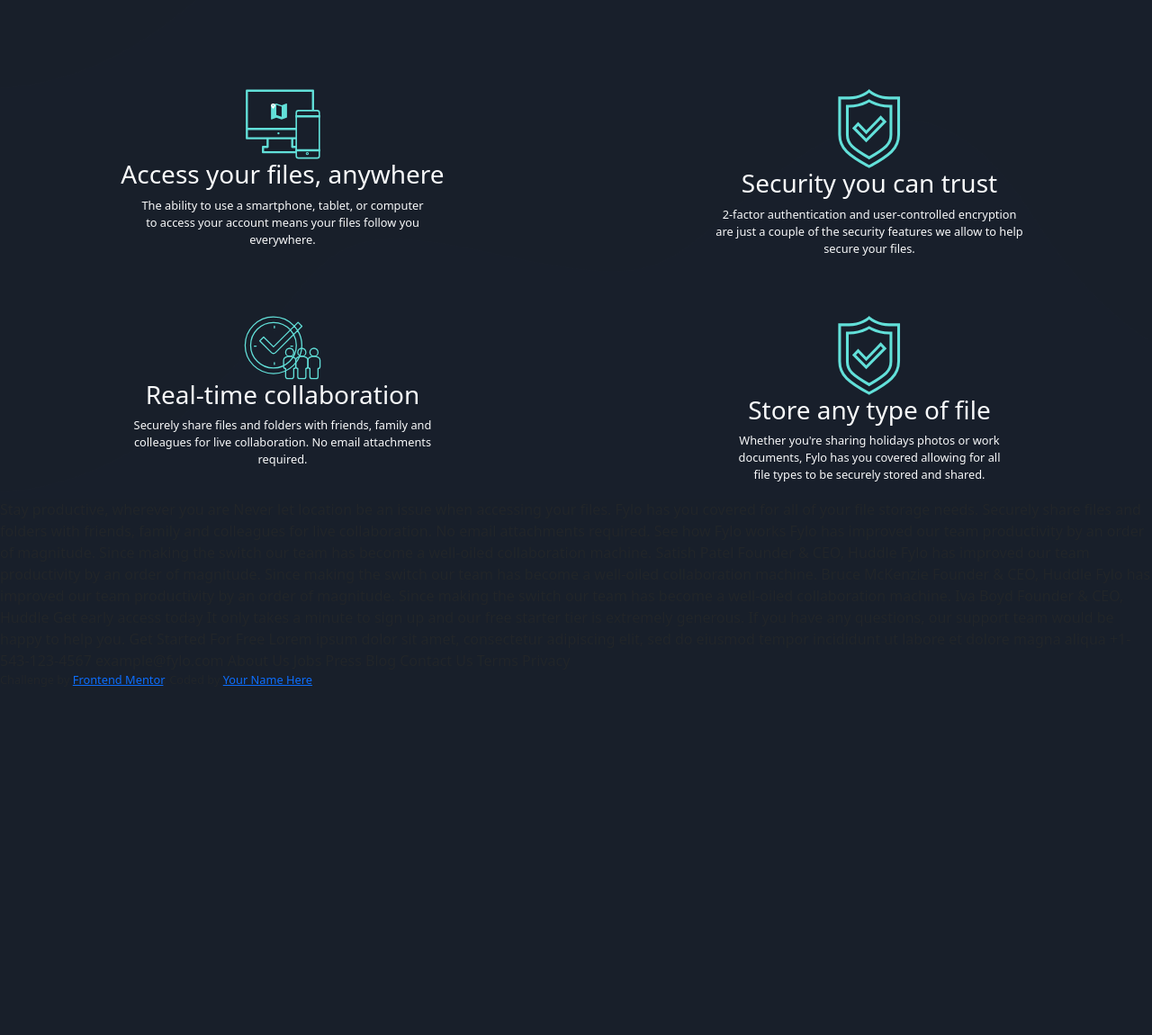
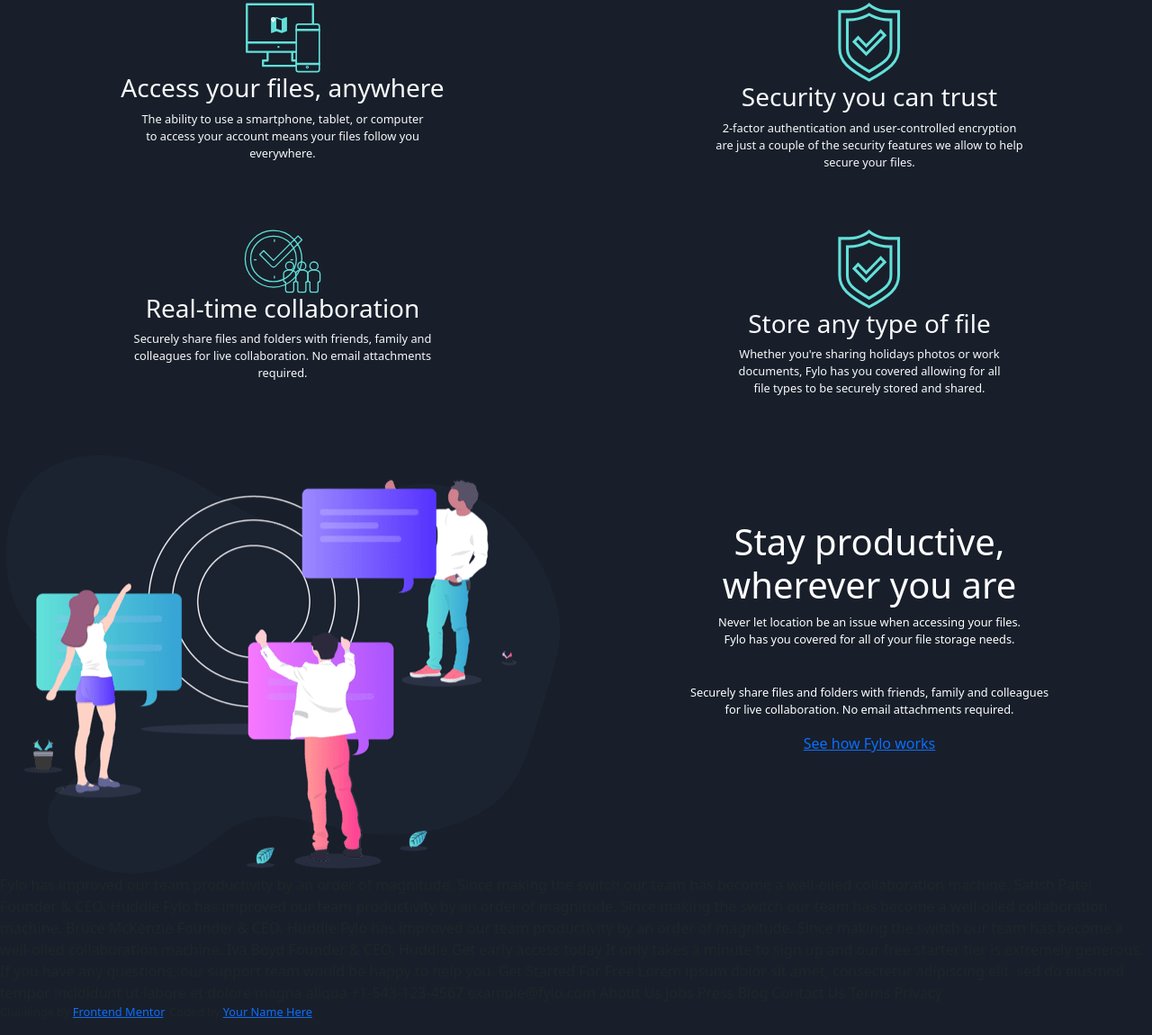
Before and after one commit to Shaher-11/Fylo, a plain HTML site: page index.html in a window 1280 px wide. Shown: the part 833-1983 px from the top of the page at 90% size. Before the commit the page ends 1614 px from the top, so only its background shows below. Drawn offline with nearby package versions, Linux system fonts and the light colour scheme.

Commit message:
Add productivity section

```diff
--- a/index.html
+++ b/index.html
@@ -38,9 +38,9 @@
     </section>
 
 
-        <!-- THE MIDDLE SECTION-->
+        <!-- THE FEATURES SECTION-->
 
-    <section class="mid">
+    <section class="features mt-5">
 
       <div class="row">
 
@@ -96,20 +96,37 @@
 
     </section>
 
+      <!-- THE PRODUCTIVITY  SECTION-->
+
+<section>
+
+  <div class="row mt-5">
+    <div class="col text-center">
+      <img src="images/illustration-stay-productive.png" alt="">
+    </div>
+
+    <div class="col text-white text-center mt-5">
+      <br>
+      <h2 class="h1">Stay productive, <br> wherever you are</h2>
+        <p>Never let location be an issue when accessing your files. <br> Fylo has you covered for all of your file
+          storage needs.</p>
+          <br>
+          <p>
+            Securely share files and folders with friends, family and colleagues  <br>for live collaboration. No email
+            attachments required.
+          </p>
+
+          <a href="#" class="see"> See how Fylo works</a>
+    </div>
+
+  </div>
+
+</section>
+
   </main>
 
 
 
-
-  Stay productive, wherever you are
-
-  Never let location be an issue when accessing your files. Fylo has you covered for all of your file
-  storage needs.
-
-  Securely share files and folders with friends, family and colleagues for live collaboration. No email
-  attachments required.
-
-  See how Fylo works
 
   Fylo has improved our team productivity by an order of magnitude. Since making the switch our team has
   become a well-oiled collaboration machine.
--- a/style.css
+++ b/style.css
@@ -43,7 +43,7 @@ ul {
 
 /*
     ==============================================
-     ****** GETTING STARTED AND MIDDLE SECTIONS STYLES ******
+     ****** GETTING STARTED AND FEATURES SECTIONS STYLES ******
     ==============================================
 */
 
@@ -65,10 +65,6 @@ p {
     border-radius: 15px;
 }
 
-.mid {
-    margin-top: 9rem;
-}
-
 /*
     ==============================================
      ****** GETTING STARTED SECTION STYLES ******
```
